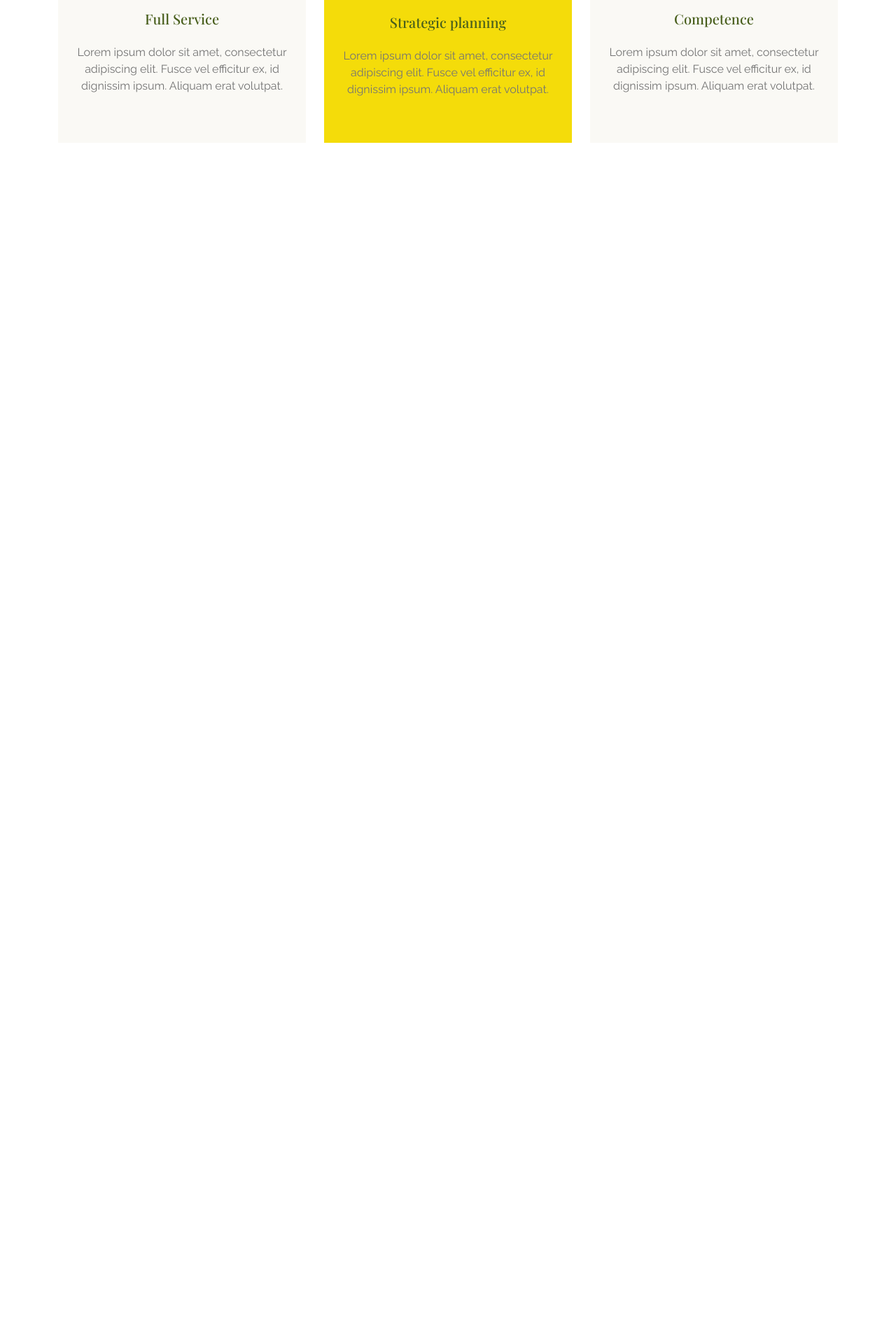
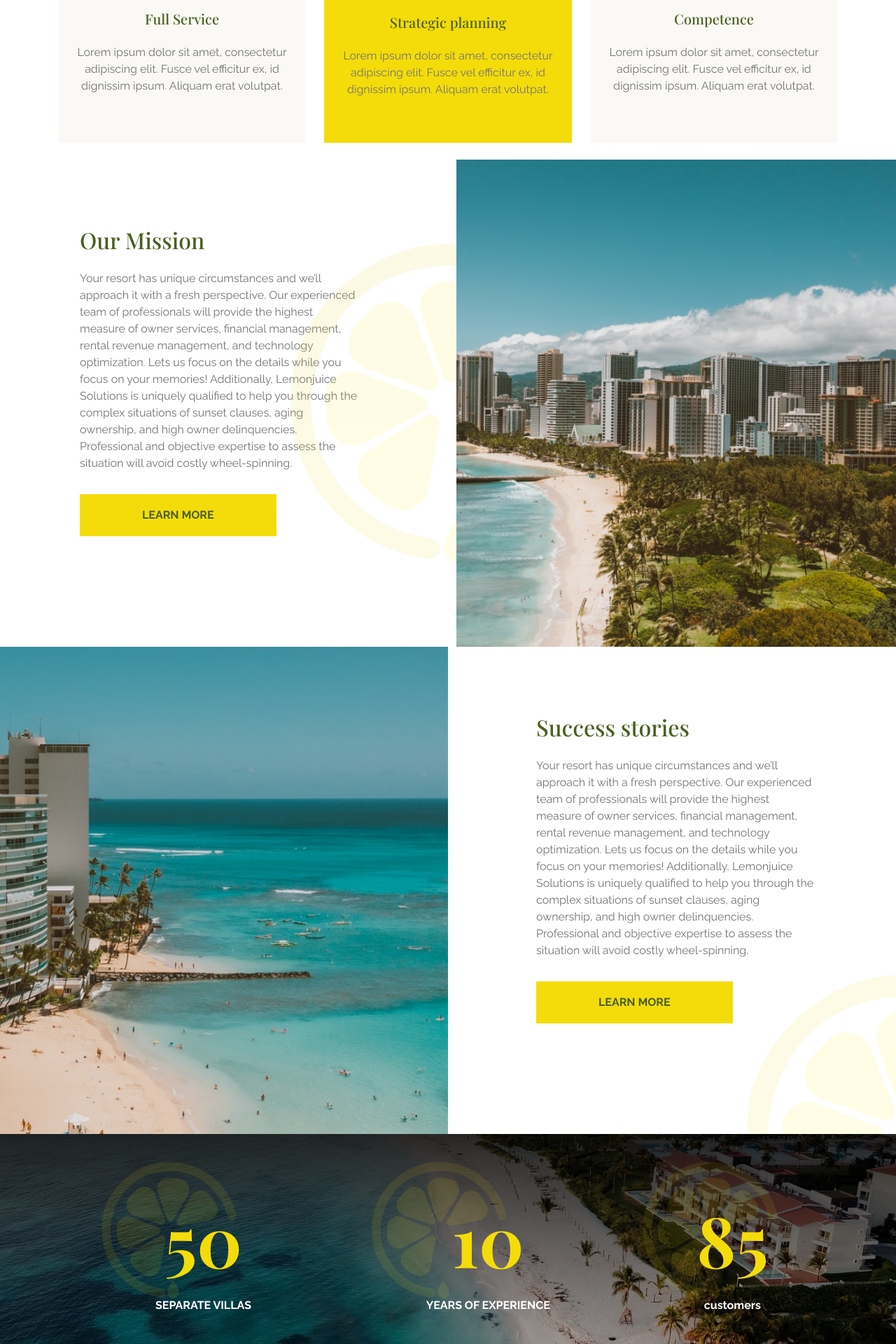
Before and after one commit to jimmyatv/myReactLemon, a React (Create React App) app: page / in a window 1280 px wide. Shown: the part 1172-3092 px from the top of the page at 70% size. Before the commit the page ends 1400 px from the top, so only its background shows below. Built offline with nearby package versions, Linux system fonts and the light colour scheme.

Commit message:
Sections (OurMission, Success & Villas | COMPLETED)

```diff
--- a/src/App.css
+++ b/src/App.css
@@ -60,5 +60,5 @@ h2, h3, h4, h5, h6 {
 .my-btn:hover {
   cursor: pointer;
   background: transparent;
-  color: var(--light);
+  color: var(--primary);
 }
--- a/src/App.js
+++ b/src/App.js
@@ -1,12 +1,18 @@
 import './App.css';
 import AboutUs from './components/AboutUs/AboutUs';
 import Header from './components/Header/Header';
+import OurMission from './components/OurMission/OurMission';
+import Success from './components/Success/Success';
+import Villas from './components/Villas/Villas';
 
 const App = () => {
   return (
     <div className="App">
       <Header />
       <AboutUs />
+      <OurMission />
+      <Success />
+      <Villas />
     </div>
   );
 }
--- /dev/null
+++ b/src/components/OurMission/OurMission.css
@@ -0,0 +1,31 @@
+.om-des {
+    display: flex;
+    justify-content: center;
+    align-items: center;
+    position: relative;
+    z-index: 1;
+}
+.om-des>img {
+    position: absolute;
+    top: 50%;
+    left: 100%;
+    transform: translate(-50%, -50%);
+    width: 450px;
+}
+.om-des>div {
+    height: 600px;
+    width: 400px;
+}
+
+.om-img {
+    position: relative;
+    z-index: 2;
+}
+.om-img>img {
+    position: absolute;
+    top: 0;
+    height: 100%;
+    width: 100%;
+    object-fit: cover;
+    object-position: center;
+}
--- /dev/null
+++ b/src/components/OurMission/OurMission.js
@@ -0,0 +1,26 @@
+import React from 'react';
+import './OurMission.css';
+import img1 from '../../assets/img1.png';
+import lemon from '../../assets/lemon.svg';
+
+const OurMission = () => {
+  return (
+    <div className='ourMission overflow-hidden'>
+        <div className='row'>
+            <div className='om-des col-md-6 col-sm-6 col-xs-12 py-5'>
+                <img src={lemon} alt='' />
+                <div className='py-5'>
+                    <h2>Our Mission</h2>
+                    <p className='py-3'>Your resort has unique circumstances and we’ll approach it with a fresh perspective. Our experienced team of professionals will provide the highest measure of owner services, financial management, rental revenue management, and technology optimization. Lets us focus on the details while you focus on your memories! Additionally, Lemonjuice Solutions is uniquely qualified to help you through the complex situations of sunset clauses, aging ownership, and high owner delinquencies. Professional and objective expertise to assess the situation will avoid costly wheel-spinning.</p>
+                    <button className='my-btn'>Learn More</button>
+                </div>
+            </div>
+            <div className='om-img col-md-6 col-sm-6 col-xs-12'>
+                <img src={img1} alt=''  />
+            </div>
+        </div>
+    </div>
+  )
+};
+
+export default OurMission;
--- /dev/null
+++ b/src/components/Success/Success.css
@@ -0,0 +1,32 @@
+.success-des {
+    display: flex;
+    justify-content: center;
+    align-items: center;
+    position: relative;
+    z-index: 1;
+}
+.success-des>img {
+    position: absolute;
+    top: 100%;
+    left: 100%;
+    transform: translate(-50%, -50%);
+    width: 450px;
+}
+.success-des>div {
+    height: 600px;
+    width: 400px;
+}
+
+.success-img {
+    position: relative;
+    overflow: hidden;
+    z-index: 2;
+}
+.success-img>img {
+    position: absolute;
+    top: 0;
+    height: 100%;
+    width: 100%;
+    object-fit: cover;
+    object-position: center;
+}
--- /dev/null
+++ b/src/components/Success/Success.js
@@ -0,0 +1,26 @@
+import React from 'react';
+import './Success.css';
+import img2 from '../../assets/img2.png'
+import lemon from '../../assets/lemon.svg'
+
+const Success = () => {
+  return (
+    <div className='success overflow-hidden'>
+        <div className='row'>
+            <div className='success-img col-md-6 col-sm-6 col-xs-12'>
+                <img src={img2} alt=''  />
+            </div>
+            <div className='success-des col-md-6 col-sm-6 col-xs-12 py-5'>
+                <img src={lemon} alt='' />
+                <div className='py-5'>
+                    <h2>Success stories</h2>
+                    <p className='py-3'>Your resort has unique circumstances and we’ll approach it with a fresh perspective. Our experienced team of professionals will provide the highest measure of owner services, financial management, rental revenue management, and technology optimization. Lets us focus on the details while you focus on your memories! Additionally, Lemonjuice Solutions is uniquely qualified to help you through the complex situations of sunset clauses, aging ownership, and high owner delinquencies. Professional and objective expertise to assess the situation will avoid costly wheel-spinning.</p>
+                    <button className='my-btn'>Learn More</button>
+                </div>
+            </div>
+        </div>
+    </div>
+  )
+};
+
+export default Success;
--- /dev/null
+++ b/src/components/Villas/Villas.css
@@ -0,0 +1,32 @@
+.villas {
+    position: relative;
+}
+
+.villas .villas-stats {
+    position: absolute;
+    top: 0;
+    width: 100%;
+    height: 100%;
+    padding: 40px 60px;
+}
+.villas .villas-stats>div {
+    text-align: center;
+    position: relative;
+}
+.villas .villas-stats>div>div {
+    position: absolute;
+    top: 20%;
+    left: 45%;
+}
+.villas .villas-stats>div>div>p:first-child {
+    color: var(--primary);
+    font-family: Playfair Display;
+    font-size: 100px;
+    font-style: normal;
+    font-weight: 700;
+    line-height: normal;
+}
+.villas .villas-stats>div>div>p:last-child {
+    color: var(--light);
+    font-weight: 700;
+}
--- /dev/null
+++ b/src/components/Villas/Villas.js
@@ -0,0 +1,39 @@
+import React from 'react';
+import './Villas.css';
+import lemon from '../../assets/lemon.svg'
+import img3 from '../../assets/img3.png'
+
+const Villas = () => {
+    return (
+        <div className='villas'>
+            <img src={img3} alt='' />
+            <div className='row villas-stats'>
+                <div className='col-md-4 col-sm-4 col-xs-12'>
+                    <img src={lemon} alt='' />
+                    <div>
+                        <p>50</p>
+                        <p>SEPARATE VILLAS</p>
+                    </div>
+                </div>
+
+                <div className='col-md-4 col-sm-4 col-xs-12'>
+                    <img src={lemon} alt='' />
+                    <div>
+                        <p>10</p>
+                        <p>YEARS OF EXPERIENCE</p>
+                    </div>
+                </div>
+
+                <div className='col-md-4 col-sm-4 col-xs-12'>
+                    <img src={lemon} alt='' />
+                    <div>
+                        <p>85</p>
+                        <p>customers</p>
+                    </div>
+                </div>
+            </div>
+        </div>
+    )
+};
+
+export default Villas;
```
